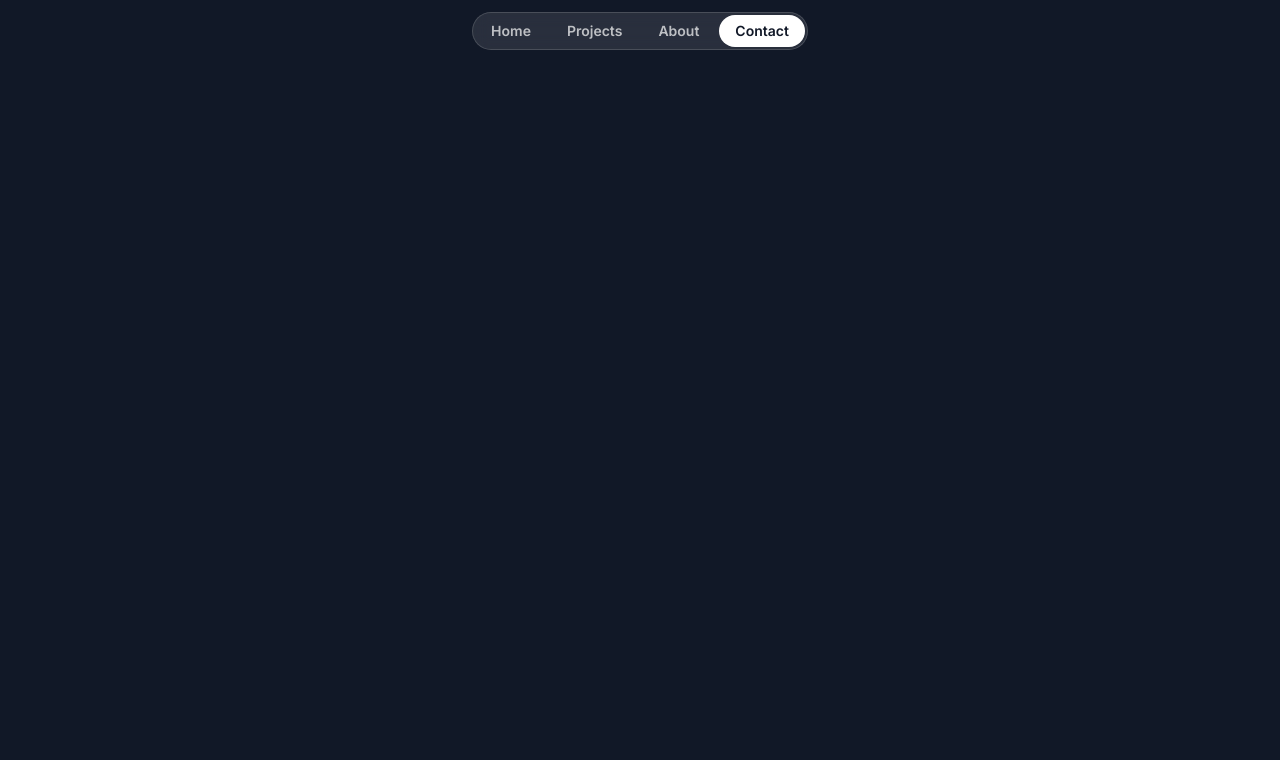
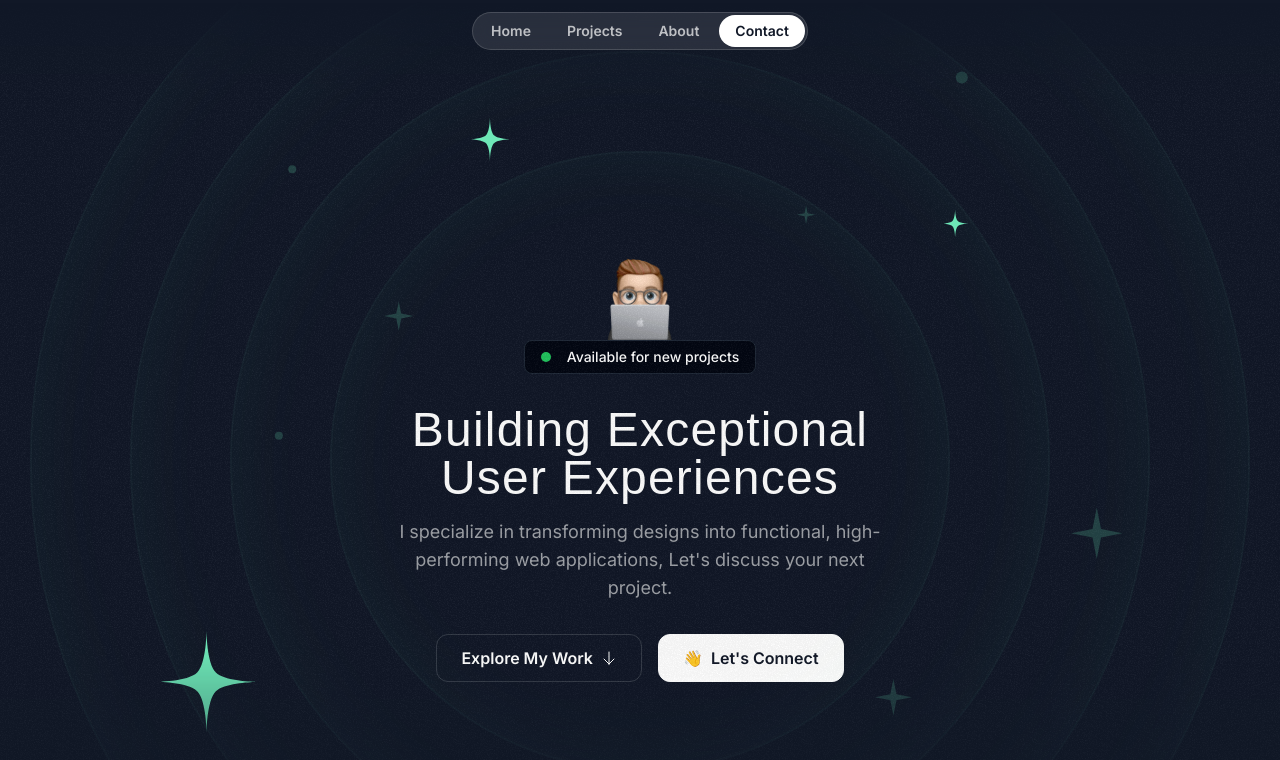
Before and after one commit to Sr-meraj/Portfolio, a Next.js app: page / in a window 1280 px wide. Shown: the top 760 px of the page. Built offline with nearby package versions, Linux system fonts and the light colour scheme; a web font is replaced by a local one.

Commit message:
Completed the Hero section

```diff
--- a/src/app/globals.css
+++ b/src/app/globals.css
@@ -7,3 +7,8 @@
     @apply px-4 py-1.5 rounded-full text-white/70 text-sm font-semibold hover:bg-white/10 hover:text-white transition duration-300;
   }
 }
+@layer base {
+  .hero-ring {
+    @apply absolute left-1/2 top-1/2 -translate-x-1/2 -translate-y-1/2 border-2 border-emerald-300/5 shadow-[0_0_80px_inset] shadow-emerald-300/5 inset-0 rounded-full;
+  }
+}
--- a/src/app/page.tsx
+++ b/src/app/page.tsx
@@ -1,8 +1,10 @@
 import { Header } from "@/sections/Header";
+import HeroSection from "@/sections/Hero";
 export default function Home() {
   return (
     <div>
       <Header />
+      <HeroSection />
     </div>
   );
 }
--- /dev/null
+++ b/src/components/HeroOrbit.tsx
@@ -0,0 +1,33 @@
+import { PropsWithChildren } from "react";
+
+const HeroOrbit = ({
+  children,
+  size,
+  rotation,
+}: PropsWithChildren<{ size: number; rotation: number }>) => {
+  return (
+    <>
+      <div className="absolute left-1/2 top-1/2 -translate-x-1/2 -translate-y-1/2">
+        <div
+          className="flex items-start justify-start"
+          style={{
+            width: `${size}px`,
+            height: `${size}px`,
+            transform: `rotate(${rotation}deg)`,
+          }}
+        >
+          <div
+            className="inline-flex"
+            style={{
+              transform: `rotate(${rotation * -1}deg)`,
+            }}
+          >
+            {children}
+          </div>
+        </div>
+      </div>
+    </>
+  );
+};
+
+export default HeroOrbit;
--- a/src/sections/Header.tsx
+++ b/src/sections/Header.tsx
@@ -1,6 +1,6 @@
 export const Header = () => {
   return (
-    <div className="flex justify-center items-center relative top-3">
+    <div className="flex justify-center items-center fixed w-full top-3 z-10">
       <nav className="flex gap-1 p-0.5 border border-white/15 rounded-full bg-white/10 backdrop-blur">
         <a
           href="#"
--- a/src/sections/Hero.tsx
+++ b/src/sections/Hero.tsx
@@ -1,3 +1,124 @@
-export const HeroSection = () => {
-  return <div>Hero Section</div>;
+import ArrowDown from "@/assets/icons/arrow-down.svg";
+import SparkleIcon from "@/assets/icons/sparkle.svg";
+import StarIcon from "@/assets/icons/star.svg";
+import grainImage from "@/assets/images/grain.jpg";
+import memojiImage from "@/assets/images/memoji-computer.png";
+import HeroOrbit from "@/components/HeroOrbit";
+import Image from "next/image";
+
+const HeroSection = () => {
+  return (
+    <div className="py-32 md:py-48 lg:py-60 relative z-0 overflow-x-clip">
+      <div className="absolute inset-0 [mask-image:linear-gradient(to_bottom,transparent,black_10%,black_70%,transparent)]">
+        <div
+          className="absolute inset-0 -z-30 opacity-5"
+          style={{
+            backgroundImage: `url(${grainImage.src})`,
+          }}
+        ></div>
+
+        <div className="size-[620px] hero-ring"></div>
+        <div className="size-[820px] hero-ring"></div>
+        <div className="size-[1020px] hero-ring"></div>
+        <div className="size-[1220px] hero-ring"></div>
+
+        <HeroOrbit
+          size={800}
+          rotation={-72}
+        >
+          <StarIcon className="size-28 text-emerald-300" />
+        </HeroOrbit>
+        <HeroOrbit
+          size={550}
+          rotation={20}
+        >
+          <StarIcon className="size-12 text-emerald-300" />
+        </HeroOrbit>
+        <HeroOrbit
+          size={590}
+          rotation={98}
+        >
+          <StarIcon className="size-8 text-emerald-300" />
+        </HeroOrbit>
+        <HeroOrbit
+          size={430}
+          rotation={-14}
+        >
+          <SparkleIcon className="size-8 text-emerald-300/20" />
+        </HeroOrbit>
+        <HeroOrbit
+          size={440}
+          rotation={79}
+        >
+          <SparkleIcon className="size-5 text-emerald-300/20" />
+        </HeroOrbit>
+        <HeroOrbit
+          size={530}
+          rotation={178}
+        >
+          <SparkleIcon className="size-10 text-emerald-300/20" />
+        </HeroOrbit>
+        <HeroOrbit
+          size={710}
+          rotation={144}
+        >
+          <SparkleIcon className="size-14 text-emerald-300/20" />
+        </HeroOrbit>
+        <HeroOrbit
+          size={720}
+          rotation={85}
+        >
+          <div className="size-3 rounded-full  bg-emerald-300/20"></div>
+        </HeroOrbit>
+        <HeroOrbit
+          size={520}
+          rotation={-41}
+        >
+          <div className="size-2 rounded-full  bg-emerald-300/20"></div>
+        </HeroOrbit>
+        <HeroOrbit
+          size={650}
+          rotation={-5}
+        >
+          <div className="size-2 rounded-full  bg-emerald-300/20"></div>
+        </HeroOrbit>
+      </div>
+      <div className="container">
+        <div className="flex flex-col items-center">
+          <Image
+            src={memojiImage}
+            className="size-[100px]"
+            alt="Person peeking from behind laptop"
+          />
+          <div className="bg-gray-950 border border-gray-800 px-4 py-1.5 inline-flex justify-center items-center rounded-lg gap-4">
+            <div className="bg-green-500 rounded-full size-2.5"></div>
+            <div className="text-sm font-medium">
+              Available for new projects
+            </div>
+          </div>
+        </div>
+        <div className="max-w-lg mx-auto">
+          <h1 className="font-serif text-3xl md:text-5xl text-center mt-8 tracking-wide">
+            Building Exceptional User Experiences
+          </h1>
+          <p className="mt-4 text-center text-white/60 md:text-lg">
+            I specialize in transforming designs into functional,
+            high-performing web applications, Let's discuss your next project.
+          </p>
+        </div>
+        <div className=" flex flex-col md:flex-row justify-center items-center mt-8 gap-4">
+          <button className="inline-flex items-center gap-2 border border-white/15 px-6 h-12 rounded-xl">
+            <span className="font-semibold">Explore My Work</span>
+            <ArrowDown className="size-4" />
+          </button>
+          <button className="inline-flex items-center gap-2 border border-white bg-white text-gray-900 px-6 h-12 rounded-xl">
+            <span>👋</span>
+            <span className="font-semibold">Let's Connect</span>
+          </button>
+        </div>
+      </div>
+    </div>
+  );
 };
+
+export default HeroSection;
--- a/tailwind.config.ts
+++ b/tailwind.config.ts
@@ -23,7 +23,7 @@ const config: Config = {
     extend: {
       fontFamily: {
         sans: "var(--font-sans)",
-        sarif: "var(--font-sarif)",
+        serif: "var(--font-serif)",
       },
     },
   },
```
